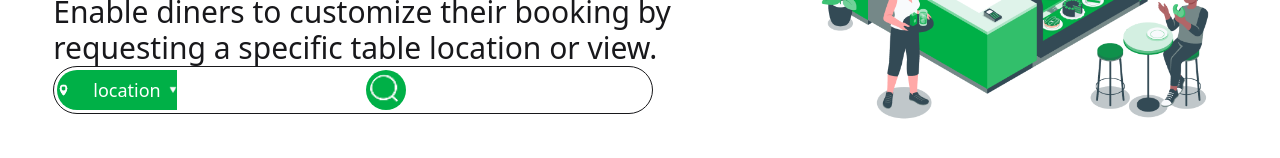
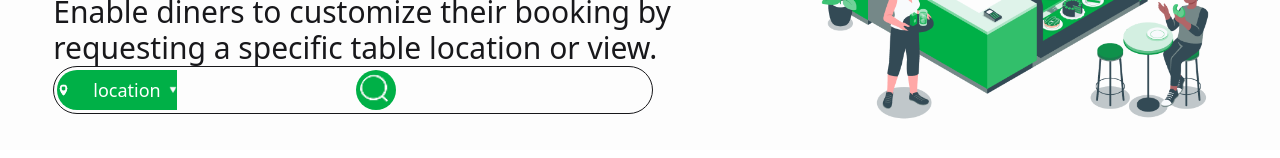
Before and after one commit to abdulkader33447/discountme-web, a plain HTML site: page index.html in a window 1280 px wide. Shown: the part 428-586 px from the top of the page. Drawn offline with nearby package versions, Linux system fonts and the light colour scheme.

Commit message:
added body bg color

```diff
--- a/index.html
+++ b/index.html
@@ -54,7 +54,7 @@
       type="image/x-icon"
     />
   </head>
-  <body class="">
+  <body class="bg-[#FDFDFD]">
     <nav
       class="border-b border-b-[#DFE1E3] p-3 flex items-center justify-center"
     >
@@ -132,7 +132,7 @@
           </div>
           <div>
             <input class="sm:h-12 sm:w-[600px] h-8 rounded-full" type="text" name="" id="" />
-            <img class="absolute sm:right-[400px] sm:top-1 right-[115px] top-[4px] bg-[#00B047] sm:w-10 sm:h-10 w-[24px] h-[24px] p-1 rounded-full" src="icon/search-interface-symbol 1.png" alt="">
+            <img class="absolute sm:right-[410px] sm:top-1 right-[115px] top-[4px] bg-[#00B047] sm:w-10 sm:h-10 w-[24px] h-[24px] p-1 rounded-full" src="icon/search-interface-symbol 1.png" alt="">
           </div>
 
         </div>
```
Also changed, not shown: images/24-hours.png (added), images/box.png (added), images/delivery-truck.png (added), images/shield.png (added).
